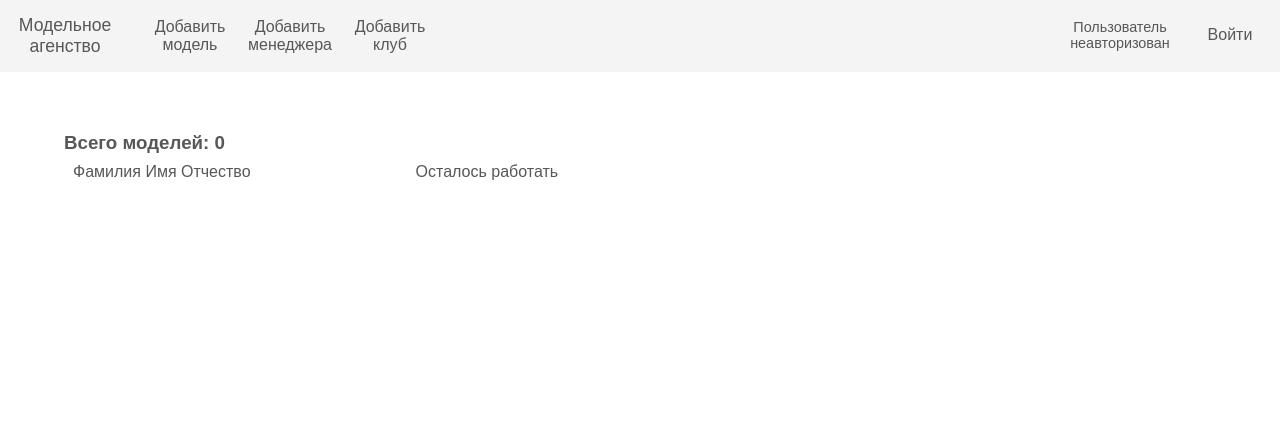
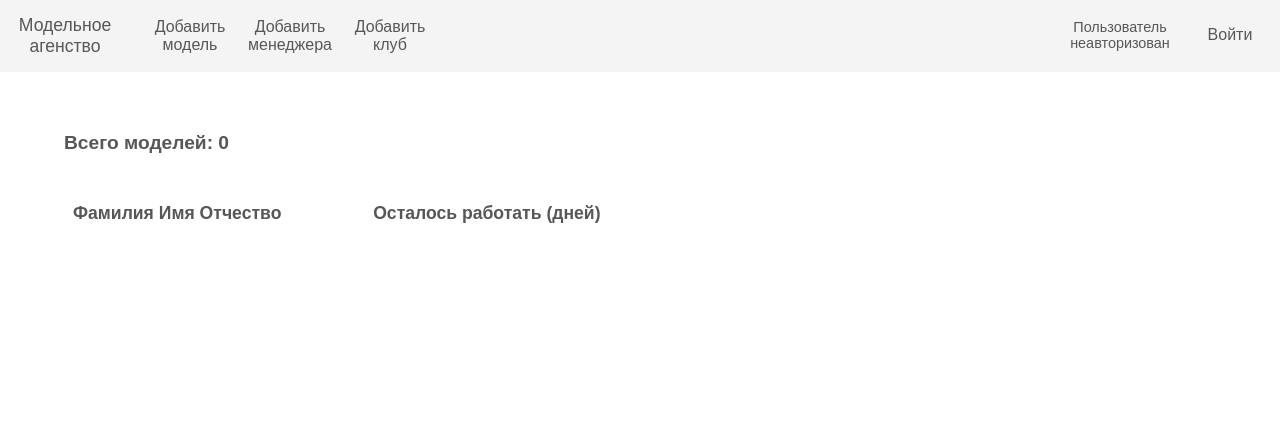
Before and after one commit to yuraist/model_agency, a Flask app: page /club/1 in a window 1280 px wide. Shown: the top 422 px of the page. Run offline with Flask 2, Linux system fonts and the light colour scheme; data that the repository does not hold is empty.

Commit message:
Changed style.css

```diff
--- a/app/static/style.css
+++ b/app/static/style.css
@@ -50,6 +50,11 @@ nav ul {
 
 .content h2 {
     margin-bottom: 20px;
+}
+
+.content h3 {
+    margin-bottom: 40px;
+    font-size: 1.2em;
 }
 
 footer {
--- a/app/templates/club.html
+++ b/app/templates/club.html
@@ -7,16 +7,18 @@
   <div class="model-list">
   <h3>Всего моделей: {{ club.models|length }}</h3>
   <table>
-  <tr>
+  <tr class="table-head">
     <td>Фамилия Имя Отчество</td>
-    <td>Осталось работать</td>
+    <td>Осталось работать (дней)</td>
   </tr>
+  {% if club.models|length > 0 %}
     {% for model in club.models %}
       <tr>
         <td>{{ model.full_name }}</td>
         <td>{{ model.end_date }}</td>
       </tr>
     {% endfor %}
+  {% endif %}
   </table>
   </div>
 {% endblock %}
```
